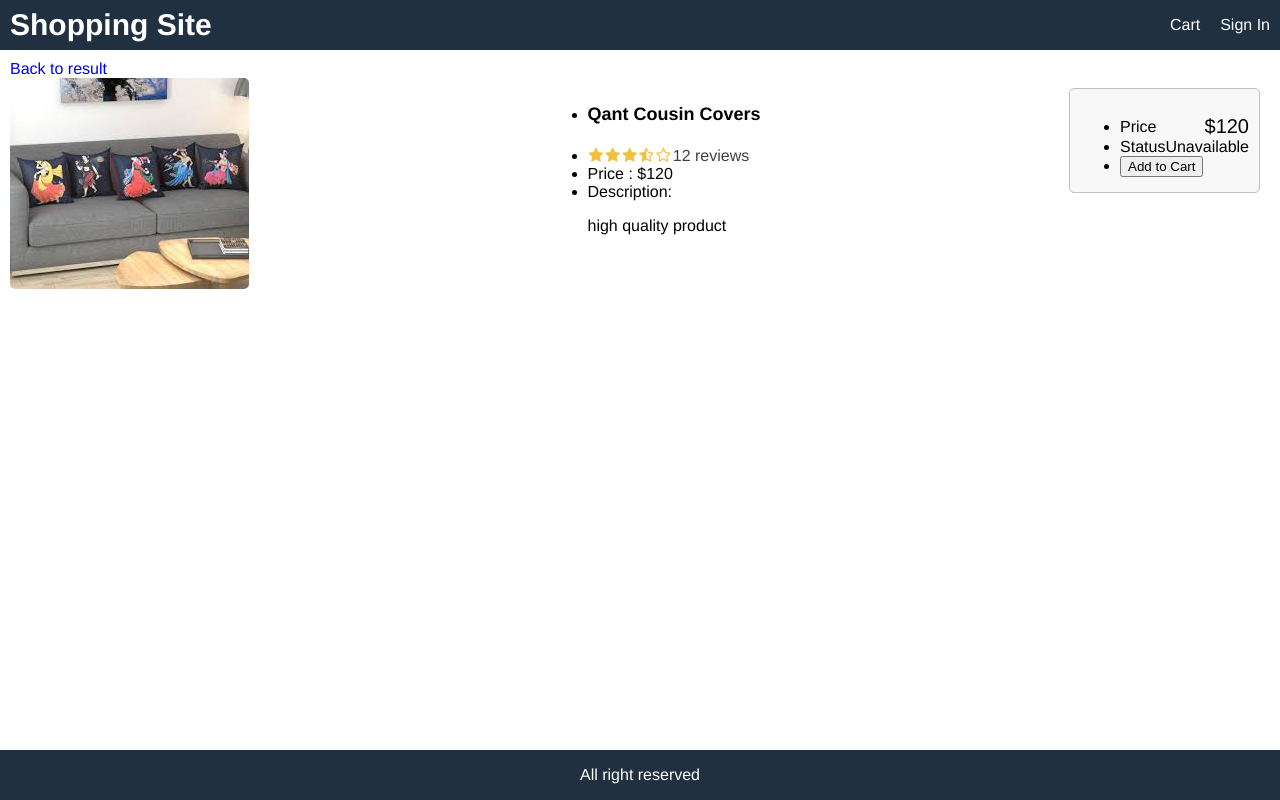
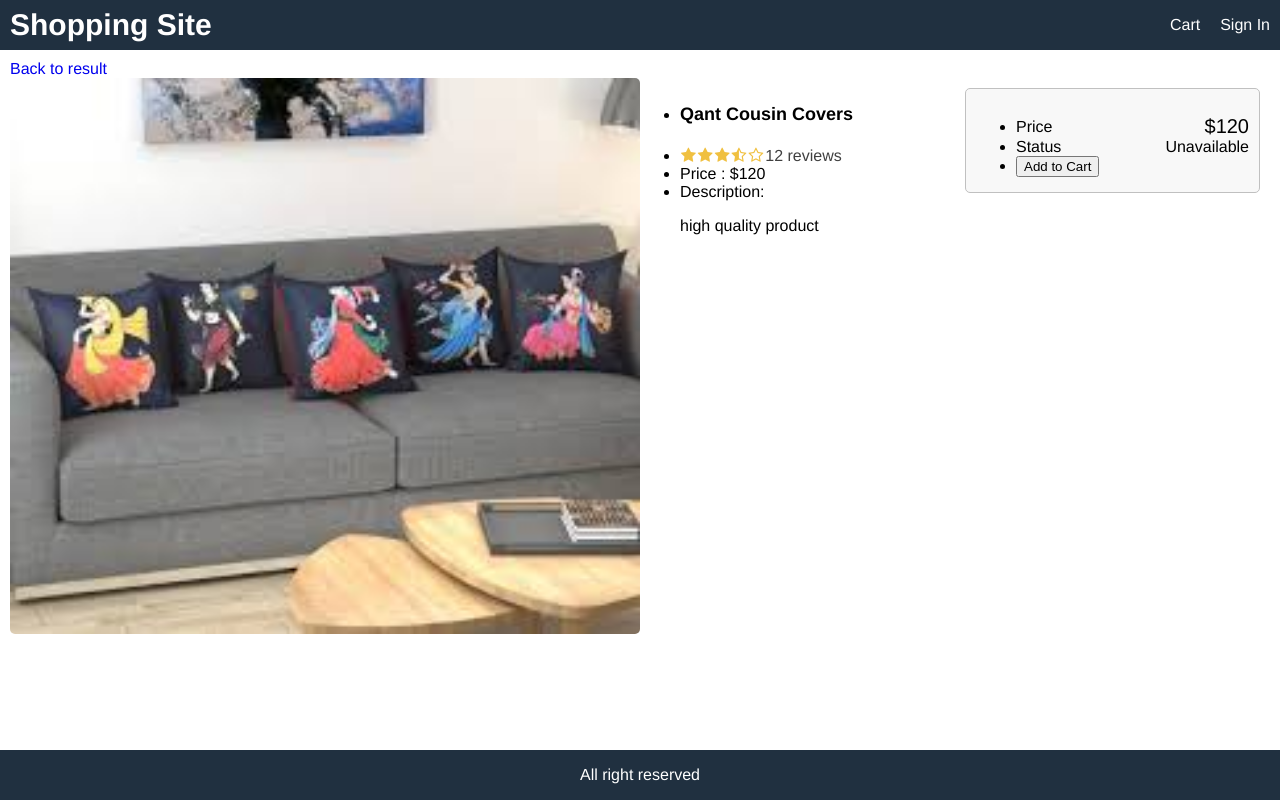
Before and after one commit to Gagandeep-Kaur-01/Shopping_Cart, a React (Create React App) app in the folder frontend/: page /product/1 in a window 1280 px wide. Built offline with nearby package versions, Linux system fonts and the light colour scheme.

Commit message:
adding css

```diff
--- a/frontend/src/components/screens/ProductScreen.css
+++ b/frontend/src/components/screens/ProductScreen.css
@@ -1,3 +1,12 @@
 .row.top {
   align-items: flex-start;
 }
+img.large {
+  width: 100%;
+}
+.col-1 {
+  flex: 1 1 25rem;
+}
+.col-2 {
+  flex: 2 1 50rem;
+}
```
